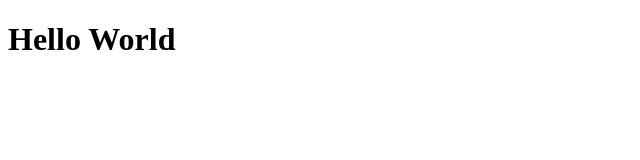
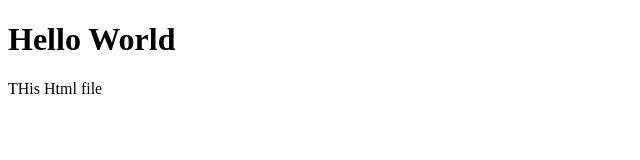
Before and after one commit to Dhaqane11/git-course, a plain HTML site: page index.html in a window 1280 px wide. Shown: the whole page, without its empty margins (0-640 px from the left). Drawn offline with Linux system fonts and the light colour scheme.

```diff
--- a/index.html
+++ b/index.html
@@ -7,5 +7,6 @@
 </head>
 <body>
   <h1>Hello World</h1>
+  <p>THis Html file</p>
 </body>
 </html>
```
